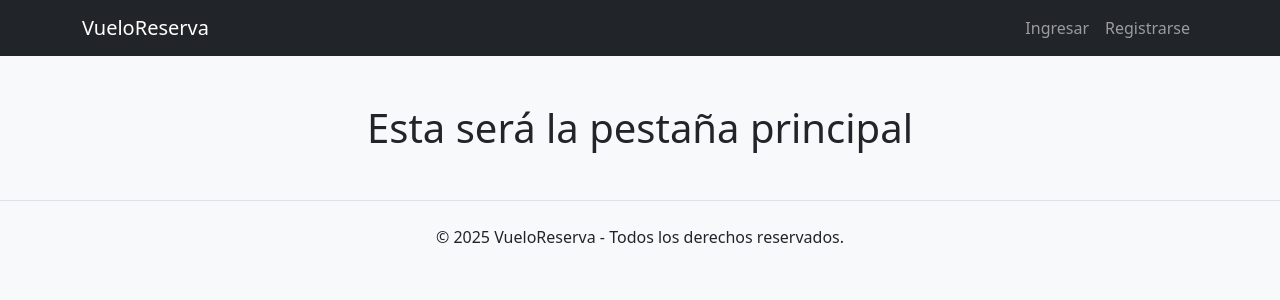
After one commit to Christianpepe/Desarrollo-WEB, a Django app: template Vuelos_reservas/templates/inicio.html in a window 1280 px wide. The commit adds this page. Shown: the top 300 px of the page. Run offline with Django 4.2, Linux system fonts and the light colour scheme; the template is opened without the code that fills it, so the values that code supplies are empty.

Commit message:
navar,footer y redirijo a pestaña principal. estado, muy poco avanzado

```diff
--- a/Vuelos_reservas/apps/usuarios/urls.py
+++ b/Vuelos_reservas/apps/usuarios/urls.py
@@ -2,7 +2,9 @@ from django.urls import path
 from . import views
 
 urlpatterns = [
+    path('', views.inicio, name='inicio'),  # Página principal
     path('registro/', views.registro, name='registro'),
     path('ingreso/', views.ingreso, name='ingreso'),
     path('salir/', views.salir, name='salir'),
 ]
+# Este archivo define las URLs para la aplicación de usuarios.
--- /dev/null
+++ b/Vuelos_reservas/templates/base.html
@@ -0,0 +1,29 @@
+<!-- templates/base.html -->
+<!DOCTYPE html>
+<html lang="es">
+<head>
+  <meta charset="UTF-8">
+  <title>{% block title %}VueloReserva{% endblock %}</title>
+  <meta name="viewport" content="width=device-width, initial-scale=1">
+  <!-- Bootstrap CDN -->
+  <link href="https://cdn.jsdelivr.net/npm/bootstrap@5.3.2/dist/css/bootstrap.min.css" rel="stylesheet">
+</head>
+<body class="bg-light">
+  {% include "partials/navbar.html" %}
+
+  <div class="container">
+    {% if messages %}
+      {% for message in messages %}
+        <div class="alert alert-{{ message.tags }} mt-3">{{ message }}</div>
+      {% endfor %}
+    {% endif %}
+
+    {% block content %}{% endblock %}
+  </div>
+
+  {% include "partials/footer.html" %}
+
+  <!-- Bootstrap JS -->
+  <script src="https://cdn.jsdelivr.net/npm/bootstrap@5.3.2/dist/js/bootstrap.bundle.min.js"></script>
+</body>
+</html>
--- /dev/null
+++ b/Vuelos_reservas/templates/inicio.html
@@ -0,0 +1,9 @@
+{% extends "base.html" %}
+
+{% block title %}Inicio{% endblock %}
+
+{% block content %}
+  <div class="text-center mt-5">
+    <h1>Esta será la pestaña principal</h1>
+  </div>
+{% endblock %}
--- /dev/null
+++ b/Vuelos_reservas/templates/partials/footer.html
@@ -0,0 +1,3 @@
+<footer class="text-center py-4 mt-5 bg-light border-top">
+  <p class="mb-0">&copy; 2025 VueloReserva - Todos los derechos reservados.</p>
+</footer>
--- /dev/null
+++ b/Vuelos_reservas/templates/partials/navbar.html
@@ -0,0 +1,24 @@
+<nav class="navbar navbar-expand-lg navbar-dark bg-dark mb-4">
+  <div class="container">
+    <a class="navbar-brand" href="{% url 'inicio' %}">VueloReserva</a>
+    <button class="navbar-toggler" type="button" data-bs-toggle="collapse" data-bs-target="#navbarNav">
+      <span class="navbar-toggler-icon"></span>
+    </button>
+    <div class="collapse navbar-collapse" id="navbarNav">
+      <ul class="navbar-nav ms-auto">
+        {% if user.is_authenticated %}
+        <li class="nav-item">
+          <a class="nav-link" href="{% url 'salir' %}">Cerrar sesión</a>
+        </li>
+        {% else %}
+        <li class="nav-item">
+          <a class="nav-link" href="{% url 'ingreso' %}">Ingresar</a>
+        </li>
+        <li class="nav-item">
+          <a class="nav-link" href="{% url 'registro' %}">Registrarse</a>
+        </li>
+        {% endif %}
+      </ul>
+    </div>
+  </div>
+</nav>
```
Also changed, not shown: Vuelos_reservas/apps/usuarios/views.py (+7 -3 lines), Vuelos_reservas/templates/registration/ingreso.html (+22 -7 lines), Vuelos_reservas/templates/registration/registro.html (+22 -7 lines).
